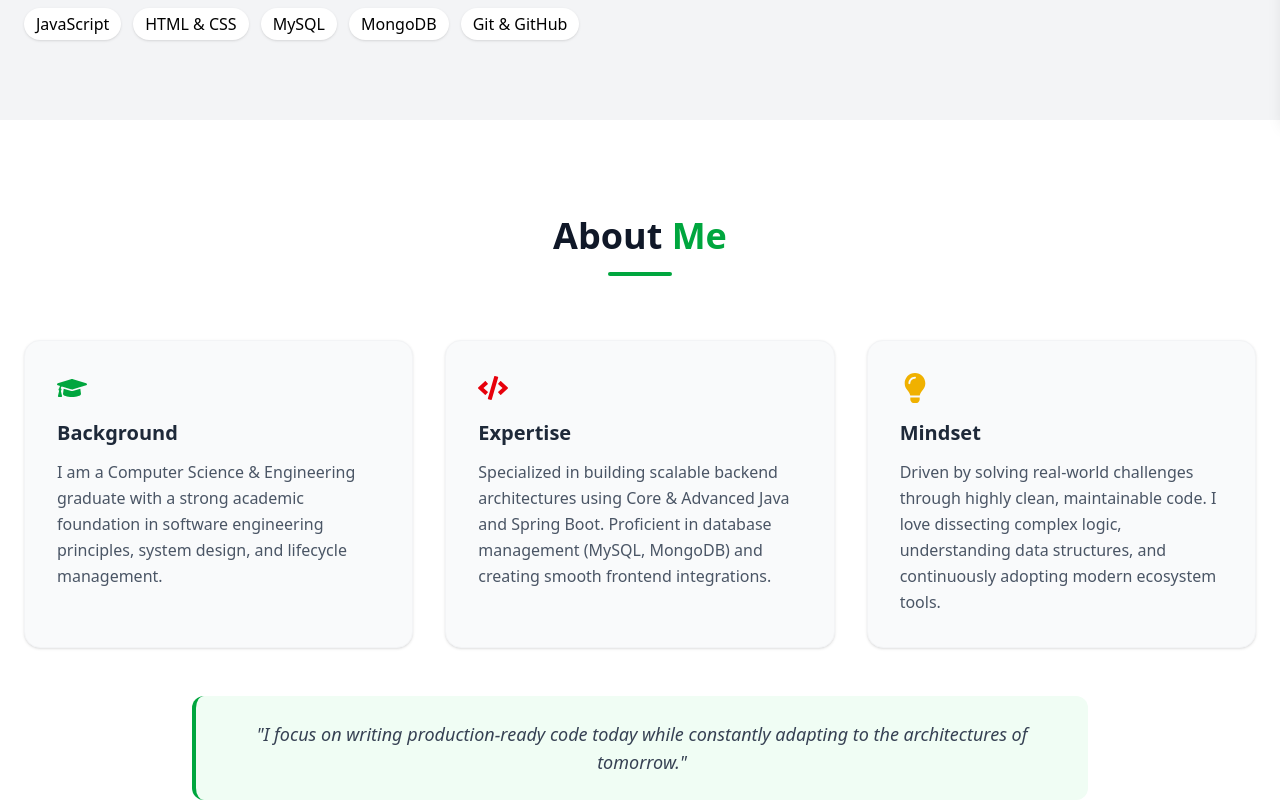
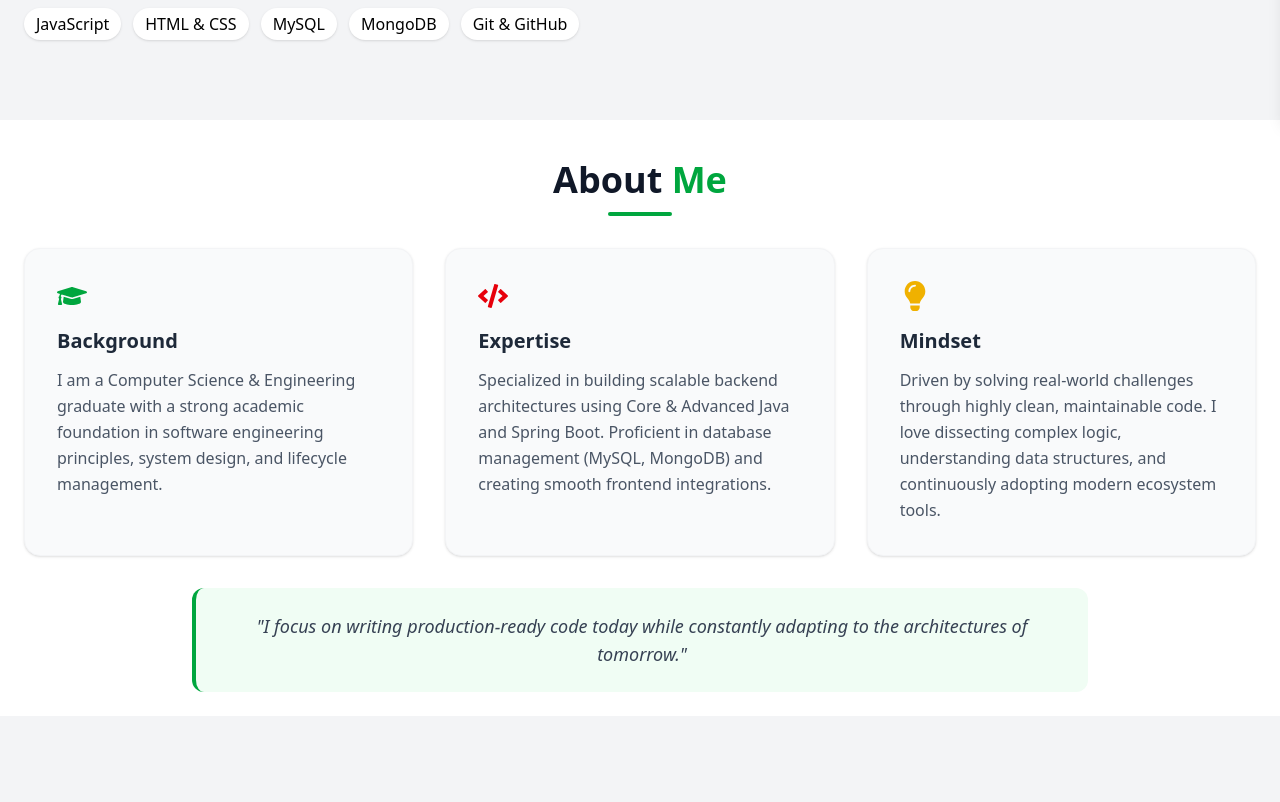
Before and after one commit to Shekharkumar07/Portfolio, a React (Vite) app: page /about in a window 1280 px wide. Shown: the part 680-1482 px from the top of the page. Built offline with nearby package versions, Linux system fonts and the light colour scheme.

Commit message:
Refactor About component layout and styles
Updated the About component to improve layout and styling.

```diff
--- a/src/components/About.jsx
+++ b/src/components/About.jsx
@@ -1,292 +1,17 @@
-// // import React from 'react'
-
-// // const About = () => {
-// //   return (
-// //     <div name="About" className='max-w-screen-2xl container mx-auto px-4 md:px-20 my-20'>
-// //       <div>
-// //       <h1 className='text-3xl font-bold mb-5'>About</h1>
-// //       <p>
-// //       I'm a Information & Technology undergrad, fueling my passion for crafting visually captivating and user-friendly interfaces, I wield a strong skill set in HTML, CSS, JavaScript, React, Nodejs, ExpressJS, MongoDB, SQL and currently learning Docker, Kubernetes.
-// // I believe in creating innovative solutions that leave a positive impact, and I'm excited to collaborate with like-minded professionals on challenging projects that drive progress and change. Let's connect and explore how we can build something extraordinary together!
-// //       </p>
-// //       <br />
-// //       <h1 className='text-green-600 font-semibold text-xl'>
-// //         Education & Training
-// //       </h1>
-// //       <span>
-// //         {/* [Degree/Certification],[Institution],[Year][Degree/Certification],
-// //         [Institution],[Year][Relevant Course],[Platform/Institution],[Year] */}
-// //         {/* [June, 2021] – [june ,2025] */}
-
-// //     Currently pursuing a B.Tech in Information Technology with a strong foundation in programming and software development.
-// //       </span>
-// //       <br /><br />
-// //       <h1 className='text-green-600 font-semibold text-xl'>
-// //         Skills & Expertise
-// //       </h1>
-// //       <span>
-// //         {/* Proficient in [Full StackWebDevelopment (MERN)] Experienced with
-// //          [Software Tools/Technologies]Strong grasp of
-// //          [Design Principles/Concepts]Excellent problem-solving
-// //           skills Effective communication and collaborator. */}
-// //           Full Stack Web Development (MERN)
-// // <li>
-// // Proficient in developing and deploying web applications using the MERN stack (MongoDB, Express.js, React.js, Node.js).
-// // Strong understanding of RESTful API design and implementation.
-// // Expertise in responsive design, state management, and component-based architecture using React.js.
-// // Backend Development
-// // </li>
-// // <li>
-// // Experience with server-side programming using Node.js and Express.js.
-// // Skilled in building and maintaining databases using MongoDB and SQL.
-// // Frontend Development</li>
-// // <li>
-
-// // Proficient in HTML, CSS, JavaScript, and modern frontend frameworks.
-// // Expertise in creating interactive user interfaces with React.js.
-// // Programming Languages</li>
-// // <li>
-
-// // Expertise in C language with a deep understanding of data structures and algorithms.
-// // Proficient in JavaScript, with experience in both frontend and backend development.
-// // </li>
-
-// //       </span>
-// //       <br /><br />
-// //       <h1 className='text-green-600 font-semibold text-xl'>
-// //         Professional Experience
-// //       </h1>
-// //       <span>
-// //       Full Stack Web Developer (Intern)
-// // Amzsoft Innovexa, [Lucknow]
-// // [June, 2024] – [December,2024]
-// // <li>
-// // Completed a 6-month internship focused on full stack web development using the MERN stack.
-// // </li>
-// // <li>
-// // Developed and maintained web applications, implementing both frontend and backend functionalities.
-// // </li>
-// // <li>
-// // Collaborated with a team to design and deploy responsive and user-friendly interfaces using React.js.</li>
-// // <li>
-// // Worked on backend services with Node.js and Express.js, integrating with MongoDB for data management.
-// // </li>
-// // <li>
-// // Gained hands-on experience in version control with Git and project management using Agile methodologies.
-// // </li>
-
-// //       </span>
-// //       <br /><br />
-// //       <h1 className='text-green-600 font-semibold text-xl'>
-// //         Achievements & Awards
-// //       </h1>
-// //       <span>
-// //        {/* [Award/Recognition],[Organization Institution],[Year][Achievement],[Organization/Platform],[Year] */}
-// //        Full Stack Web Development Certification
-// // GeeksforGeeks
-
-// // Successfully completed the Full Stack Web Development course.
-
-// // Achieved a 3-star rating in Java on HackerRank.
-// // Java Programming Certification
-// // HackerRank
-// // Earned a certificate for completing the Java programming Test.
-// //       </span>
-// //       <br /><br />
-// //       <h1 className='text-green-600 font-semibold text-xl'>
-// //         {/* Mission Statement */}
-// //       </h1>
-// //       {/* <span>
-// //         Proficient in [Programming Language] Experienced with
-// //          [Software Tools/Technologies]Strong grasp of
-// //          [Design Principles/Concepts]Excellent problem-solving
-// //           skills Effective communication and collaborator.
-// //       </span>  */}
-// //       </div>
-// //     </div>
-
-// //   )
-// // }
-
-// // export default About
-
-
-
-// import React from "react";
-
-// const About = () => {
-//   return (
-//     <div
-//       id="about"
-//       className="max-w-screen-2xl container mx-auto px-4 md:px-20 my-20"
-//     >
-//       <div>
-//         <h1 className="text-3xl font-bold mb-5">About</h1>
-
-//         <p>
-//           I'm a Computer Science & Engineering graduate and a passionate
-//           Java Developer with a strong interest in building scalable,
-//           efficient, and secure backend applications. I have solid
-//           knowledge of Core Java, Object-Oriented Programming (OOP),
-//           Data Structures, and database-driven application development.
-//           Along with backend technologies, I also have experience in
-//           frontend development using modern web technologies.
-//           <br /><br />
-//           I enjoy solving real-world problems through clean, maintainable
-//           code and continuously learning new tools and frameworks to
-//           enhance my development skills.
-//         </p>
-
-//         <br />
-
-//         {/* ================= EDUCATION ================= */}
-//         <h1 className="text-green-600 font-semibold text-xl">
-//           Education & Training
-//         </h1>
-
-//         <span>
-//           Completed B.Tech in Computer Science & Engineering with a strong
-//           foundation in programming, software development, and problem-solving.
-//         </span>
-
-//         <br /><br />
-
-//         {/* ================= SKILLS ================= */}
-//         <h1 className="text-green-600 font-semibold text-xl">
-//           Skills & Expertise
-//         </h1>
-
-//         <ul className="list-disc ml-6 space-y-2">
-
-//           {/* Core Java */}
-//           <li>
-//             Core Java & Object-Oriented Programming (OOP)
-//           </li>
-
-//           {/* Backend */}
-//           <li>
-//             Backend Development using Spring Framework, Hibernate, and JDBC
-//           </li>
-
-//           {/* Database */}
-//           <li>
-//             Database Management — SQL , JDBC Connectivity
-//           </li>
-
-//           {/* API */}
-//           <li>
-//             RESTful API Development and Server-Side Application Logic
-//           </li>
-
-//           {/* Frontend */}
-//           <li>
-//             Web Development — HTML, CSS, JavaScript, React.js
-//           </li>
-
-//           {/* DSA */}
-//           <li>
-//             Data Structures & Algorithms fundamentals
-//           </li>
-
-//           {/* Tools */}
-//           <li>
-//             Version Control using Git & GitHub
-//           </li>
-
-//         </ul>
-
-//         <br /><br />
-
-//         {/* ================= EXPERIENCE ================= */}
-//         <h1 className="text-green-600 font-semibold text-xl">
-//           Professional Experience
-//         </h1>
-
-//         <span>
-//           <strong>Java Developer Intern</strong> — TechSaksham <br />
-//           Duration: 1 Month
-//         </span>
-
-//         <ul className="list-disc ml-6 space-y-2 mt-2">
-//           <li>
-//             Completed a 1-month internship focused on Java programming
-//             and backend development concepts.
-//           </li>
-
-//           <li>
-//             Worked extensively on Core Java, OOP principles, exception
-//             handling, and collections framework.
-//           </li>
-
-//           <li>
-//             Developed small-scale applications using JDBC for database
-//             connectivity and SQL operations.
-//           </li>
-
-//           <li>
-//             Gained practical exposure to Spring and Hibernate frameworks
-//             for building backend systems.
-//           </li>
-
-//           <li>
-//             Improved debugging, problem-solving, and clean coding practices.
-//           </li>
-//         </ul>
-
-//         <br /><br />
-
-//         {/* ================= ACHIEVEMENTS ================= */}
-//        {/* ================= ACHIEVEMENTS ================= */}
-// <h1 className="text-green-600 font-semibold text-xl">
-//   Achievements & Awards
-// </h1>
-
-// <ul className="list-disc ml-6 space-y-2">
-
-//   {/* Technical Achievements */}
-
-//   <li>
-//     Java Programming Certification — Lets Upgrade
-//   </li>
-
-//   <li>
-//     Java Development Certification
-//   </li>
-
-//   {/* Sports Achievements */}
-//   <li>
-//     School-Level Football Champion — Team Captain
-//   </li>
-
-//   <li>
-//     District-Level Volleyball Champion — 3 Times (Team Lead)
-//   </li>
-
-// </ul>
-
-//       </div>
-//     </div>
-//   );
-// };
-
-// export default About;
-
-
-
 import React from "react";
 import { FaGraduationCap, FaCode, FaLightbulb } from "react-icons/fa";
 
 export default function About() {
   return (
-    <section id="about" className="py-24 bg-white">
+    <section id="about" className="pt-10 pb-6 bg-white">
       <div className="max-w-7xl mx-auto px-6">
 
-        {/* Section Heading */}
-        <div className="text-center mb-16">
+        {/* Section Heading (Reduced bottom margin from mb-16 to mb-8) */}
+        <div className="text-center mb-8">
           <h2 className="text-4xl font-bold text-gray-900">
             About <span className="text-green-600">Me</span>
           </h2>
-          <div className="w-16 h-1 bg-green-600 mx-auto mt-4 rounded"></div>
+          <div className="w-16 h-1 bg-green-600 mx-auto mt-3 rounded"></div>
         </div>
 
         {/* Content Grid */}
@@ -333,8 +58,8 @@ export default function About() {
 
         </div>
 
-        {/* Brief Bottom Statement Summary */}
-        <div className="mt-12 max-w-4xl mx-auto text-center">
+        {/* Brief Bottom Statement Summary (Reduced margin top from mt-12 to mt-8) */}
+        <div className="mt-8 max-w-4xl mx-auto text-center">
           <p className="text-lg text-gray-700 italic bg-green-50 p-6 rounded-xl border-l-4 border-green-600">
             "I focus on writing production-ready code today while constantly adapting to the architectures of tomorrow."
           </p>
```
